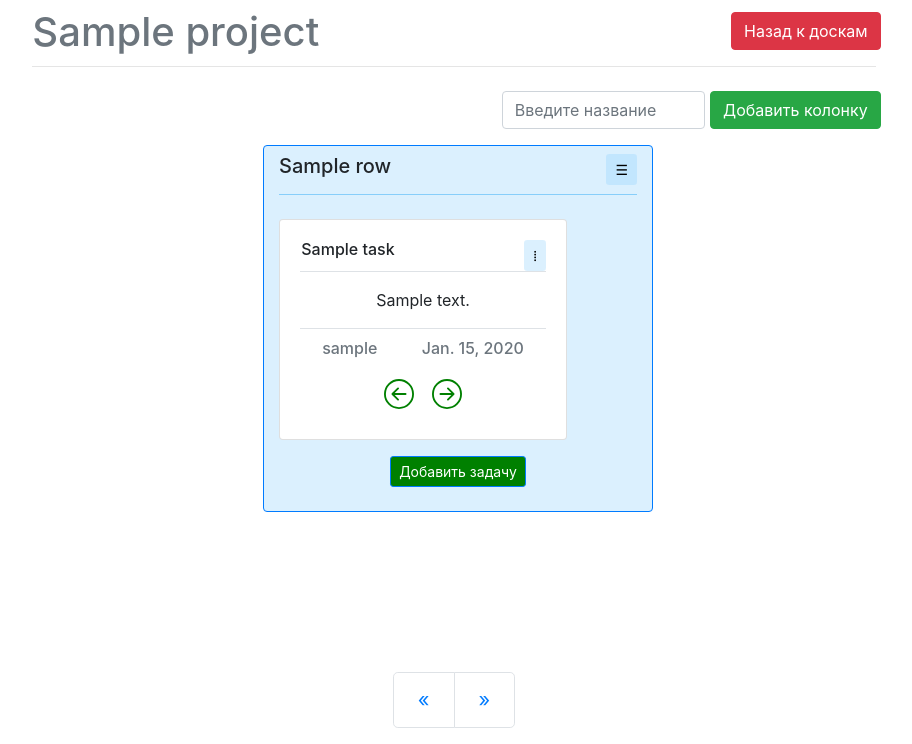
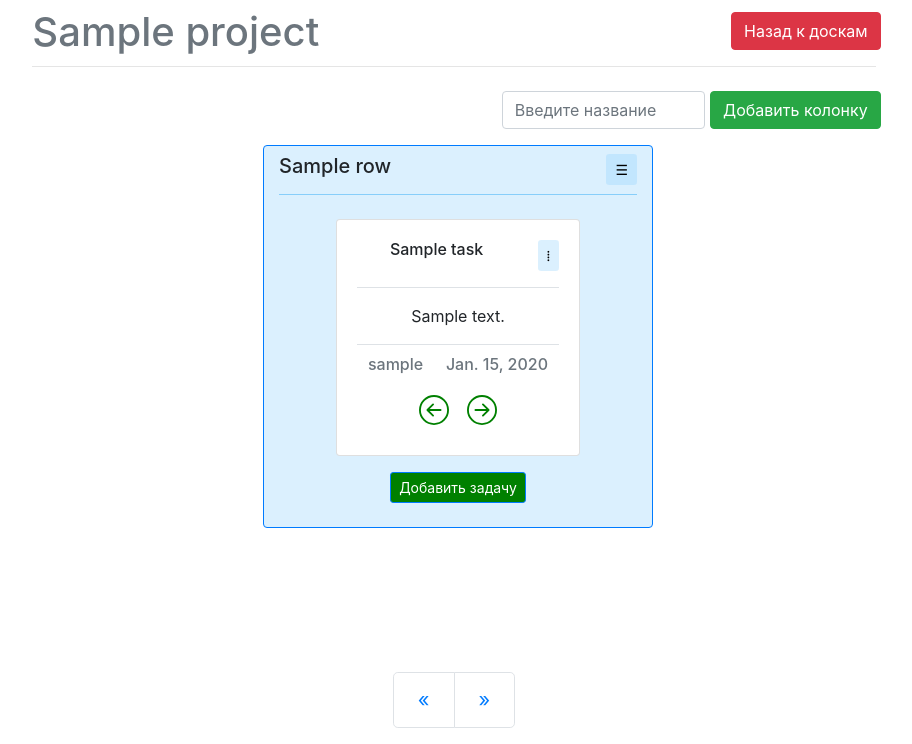
Before and after one commit to Nishtyachok/KanbanTP, a Django app: page /boards/1 in a window 1280 px wide. Shown: the part 56-800 px from the top of that part, without its empty margins (186-1098 px from the left). Run offline with Django 4.2, Linux system fonts and the light colour scheme; the first user in the database is signed in; tables that the repository leaves empty hold one stand-in row (Sample ...); the page is wider than the window, and the part outside it is not shown; some libraries are stand-ins or nearby versions.

Commit message:
Frontend fix.

```diff
--- a/mysite/templates/tasks.html
+++ b/mysite/templates/tasks.html
@@ -39,9 +39,9 @@ padding: 0; justify-content: space-between">
     <div class="container " >
       <div class="row justify-content-center">
           {% for r in rows %}
-          <div class="col-lg h-100 border text-center rounded border-primary ml-2"
+          <div class="col-xl h-100 border text-center rounded border-primary ml-2"
                 style="background-color: rgba(135,206,250, 0.3); max-width: 390px;">
-              <div class="container">
+              <div class="container ">
                   <div class="row">
                       <div class="col- mt-2">
                           <h5>{{ r.name }}</h5>
@@ -87,15 +87,15 @@ padding: 0; justify-content: space-between">
               <hr class="mt-2 mb-4" style="border-color: rgba(135,206,250, 1);">
               {% for t in tasks %}
                     {% if t.row_id == r.id%}
-                        <div class="card mb-2" style="width: 18rem;">
+                        <div class="card mb-2 mx-auto " style="width: 15.3rem;">
                           <div class="card-body" >
                               <div class="container " >
-                                  <div class="row border-bottom">
+                                  <div class="row border-bottom ">
                                       <div class="col- ">
-                                          <h6 class="card-titletext-wrap" style="width: 6rem;">{{t.name}}</h6>
+                                          <h6 class="card-title text-wrap" style="width: 10rem;">{{t.name}}</h6>
                                       </div>
                                       <div class="col- ml-auto">
-                                          <div class="dropdown">
+                                          <div class="dropdown mb-3">
                                               <button class="btn btn-sm dropdown-toggler" type="button"
                                                       id="dropdownMenuButton" data-toggle="dropdown"
                                                       aria-haspopup="true" aria-expanded="false" style="background-color: rgba(135,206,250, 0.3);">
```
